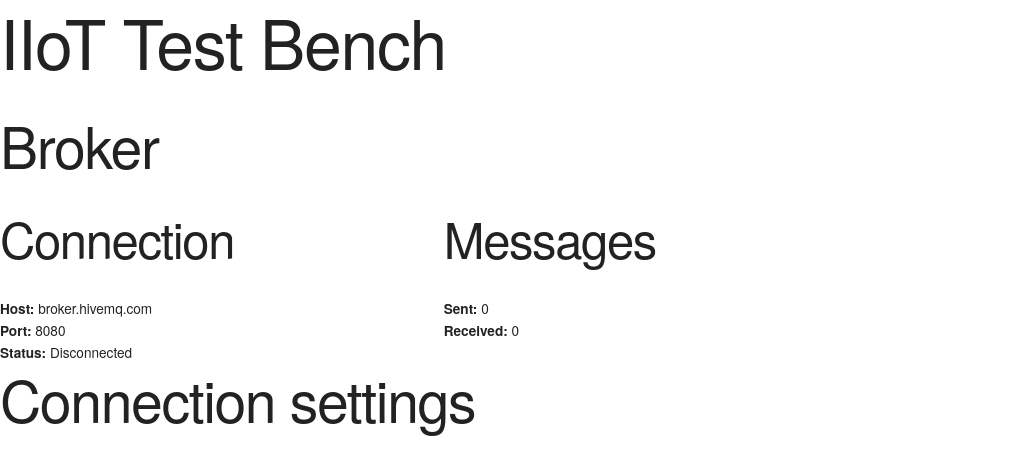
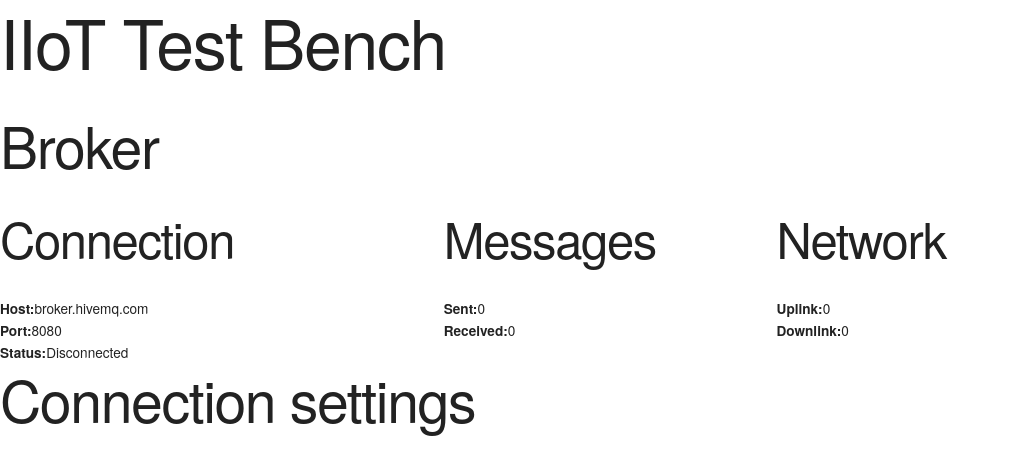
Before and after one commit to Isaac-Ampomah-12/iiot-test-bench, a React (Create React App) app in the folder frontend/: page / in a window 1280 px wide. Shown: the top 474 px of the page, without its empty margins (0-1011 px from the left). Built offline with nearby package versions, Linux system fonts and the light colour scheme.

Commit message:
Add network metric column

```diff
--- a/frontend/src/components/Broker/BrokerMetrics/BrokerMetrics.js
+++ b/frontend/src/components/Broker/BrokerMetrics/BrokerMetrics.js
@@ -8,21 +8,21 @@ function BrokerMetrics() {
           <div className="four columns">
             <h3>Connection</h3>
             <div className="info">
-              <div>
+              <div className="info-item">
                 <span>
-                  <strong>Host: </strong>
+                  <strong>Host:</strong>
                 </span>
                 <span>broker.hivemq.com</span>
               </div>
-              <div>
+              <div className="info-item">
                 <span>
-                  <strong>Port: </strong>
+                  <strong>Port:</strong>
                 </span>
                 <span>8080</span>
               </div>
-              <div>
+              <div className="info-item">
                 <span>
-                  <strong>Status: </strong>
+                  <strong>Status:</strong>
                 </span>
                 <span>Disconnected</span>
               </div>
@@ -30,16 +30,33 @@ function BrokerMetrics() {
           </div>
           <div className="three columns">
             <h3>Messages</h3>
-            <div class="info">
-              <div>
+            <div className="info">
+              <div className="info-item">
                 <span>
-                  <strong>Sent: </strong>
+                  <strong>Sent:</strong>
                 </span>
                 <span>0</span>
               </div>
-              <div>
+              <div className="info-item">
                 <span>
-                  <strong>Received: </strong>
+                  <strong>Received:</strong>
+                </span>
+                <span>0</span>
+              </div>
+            </div>
+          </div>
+          <div className="two columns">
+            <h3>Network</h3>
+            <div className="info">
+              <div className="info-item">
+                <span>
+                  <strong>Uplink:</strong>
+                </span>
+                <span>0</span>
+              </div>
+              <div className="info-item">
+                <span>
+                  <strong>Downlink:</strong>
                 </span>
                 <span>0</span>
               </div>
```
